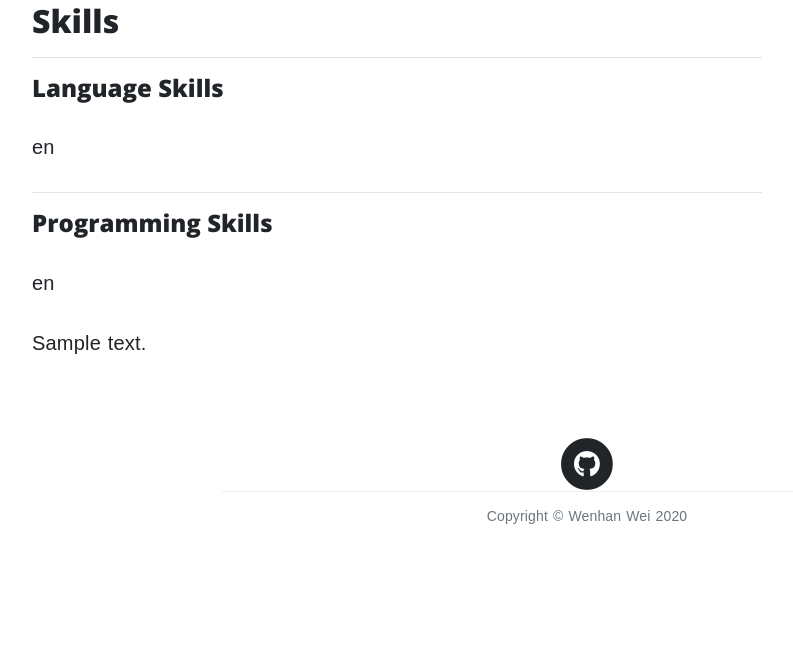
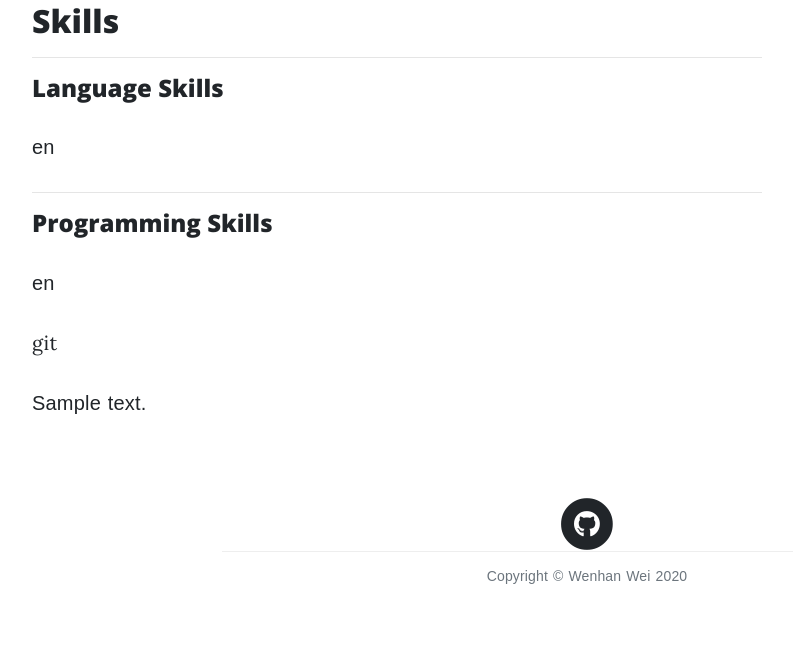
Before and after one commit to WenhanWei/Django_Blog, a Django app: page /portfolio in a window 1280 px wide. Shown: the part 1332-1984 px from the top of the page, without its empty margins (53-846 px from the left). Before the commit the page ends 1856 px from the top, so only its background shows below. Run offline with Django 3.2, Linux system fonts and the light colour scheme; tables that the repository leaves empty hold one stand-in row (values such as "Sample post"); parts of the project's set-up code (start-up, migrations or seed data) failed here and were passed over; some libraries are stand-ins or nearby versions.

Commit message:
fix bugs

```diff
--- a/mysite-project/templates/blog/portfolio.html
+++ b/mysite-project/templates/blog/portfolio.html
@@ -77,7 +77,7 @@
                 <hr>
                 <h4>Programming Skills</h4>
                 {% for programming_skill in programming_skills  %}
-                    <p>{{ programming_skill.programming_language_skill }}</p>
+                    <p>{{ programming_skill.programming_language_skill }}</p>git
                     {% if programming_skill.programming_language_skill_details %}
                        <p>{{ programming_skill.programming_language_skill_details | safe | linebreaksbr}}</p>
                     {% else %}
```
Also changed, not shown: 3 other files.
